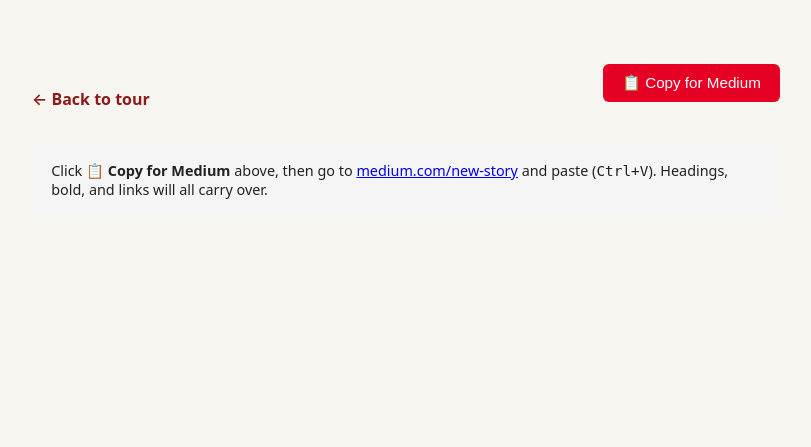
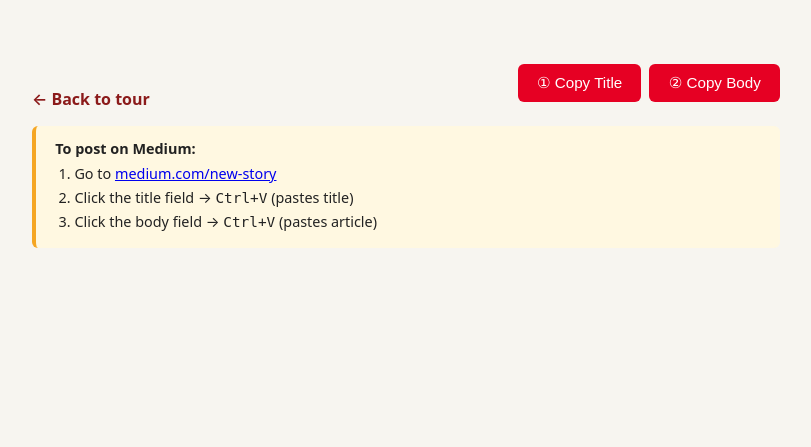
Before and after one commit to p32nicky/londoncsv, a FastAPI app: template app/templates/article.html in a window 1280 px wide. Shown: the part 61-508 px from the top of the page, without its empty margins (234-1045 px from the left). Run offline with FastAPI, Linux system fonts and the light colour scheme; the template is opened without the code that fills it, so the values that code supplies are empty.

Commit message:
fix: split title/body copy buttons, fix hashtag stop words, fix spacing

```diff
--- a/app/templates/article.html
+++ b/app/templates/article.html
@@ -4,7 +4,19 @@
 <div class="article-page">
   <div class="article-actions">
     <a href="/tour/{{ t.slug }}" class="back-link">← Back to tour</a>
-    <button onclick="copyArticle()" class="btn-copy">📋 Copy for Medium</button>
+    <div class="copy-btns">
+      <button onclick="copyTitle()" class="btn-copy btn-title">① Copy Title</button>
+      <button onclick="copyBody()" class="btn-copy">② Copy Body</button>
+    </div>
+  </div>
+
+  <div class="medium-steps">
+    <strong>To post on Medium:</strong>
+    <ol>
+      <li>Go to <a href="https://medium.com/new-story" target="_blank">medium.com/new-story</a></li>
+      <li>Click the title field → <kbd>Ctrl+V</kbd> (pastes title)</li>
+      <li>Click the body field → <kbd>Ctrl+V</kbd> (pastes article)</li>
+    </ol>
   </div>
 
   <article id="article-body">
@@ -13,47 +25,57 @@
     {% endif %}
     {{ article_html | safe }}
   </article>
-
-  <div class="article-meta">
-    <p>Click <strong>📋 Copy for Medium</strong> above, then go to <a href="https://medium.com/new-story" target="_blank">medium.com/new-story</a> and paste (<kbd>Ctrl+V</kbd>). Headings, bold, and links will all carry over.</p>
-  </div>
 </div>
 
 <style>
 .article-page { max-width: 780px; margin: 0 auto; padding: 2rem 1rem; }
 .article-hero { width: 100%; border-radius: 12px; margin-bottom: 2rem; max-height: 400px; object-fit: cover; }
-.article-actions { display: flex; justify-content: space-between; align-items: center; margin-bottom: 2rem; }
+.article-actions { display: flex; justify-content: space-between; align-items: center; margin-bottom: 1rem; }
+.copy-btns { display: flex; gap: 0.5rem; }
 .btn-copy { background: #e60023; color: #fff; border: none; padding: 0.6rem 1.2rem; border-radius: 6px; cursor: pointer; font-size: 0.95rem; }
 .btn-copy:hover { background: #c0001d; }
+.medium-steps { background: #fff8e1; border-left: 4px solid #f5a623; padding: 0.8rem 1.2rem; border-radius: 6px; margin-bottom: 1.5rem; font-size: 0.9rem; }
+.medium-steps ol { margin: 0.4rem 0 0 1.2rem; padding: 0; }
+.medium-steps li { margin-bottom: 0.3rem; }
 .article-body h1 { font-size: 2rem; margin-bottom: 1rem; line-height: 1.3; }
 .article-body h2 { font-size: 1.4rem; margin: 2rem 0 0.8rem; color: #333; }
 .article-body p { line-height: 1.8; margin-bottom: 1rem; color: #444; }
 .article-body strong { color: #111; }
 .article-body hr { margin: 2rem 0; border: none; border-top: 2px solid #eee; }
-.article-body .hashtags { color: #1da1f2; font-size: 0.95rem; line-height: 2; }
+.article-body .hashtags { color: #1da1f2; font-size: 0.9rem; line-height: 1.6; margin-top: 1rem; }
 .article-meta { background: #f5f5f5; border-radius: 8px; padding: 1.2rem; margin-top: 2rem; font-size: 0.9rem; }
 .article-meta code { background: #e0e0e0; padding: 2px 6px; border-radius: 4px; font-size: 0.85rem; }
 </style>
 
 <script>
-async function copyArticle() {
+async function copyTitle() {
+  const h1 = document.querySelector('#article-body h1');
+  const title = h1 ? h1.innerText : document.title;
+  await navigator.clipboard.writeText(title);
+  const btn = document.querySelector('.btn-title');
+  btn.textContent = '✅ Title Copied!';
+  setTimeout(() => btn.textContent = '① Copy Title', 2000);
+}
+
+async function copyBody() {
   const body = document.getElementById('article-body');
-  const btn = document.querySelector('.btn-copy');
+  // Clone and remove h1 (Medium has its own title field)
+  const clone = body.cloneNode(true);
+  const h1 = clone.querySelector('h1');
+  if (h1) h1.remove();
+  const btn = document.querySelector('.btn-copy:not(.btn-title)');
   try {
-    const html = body.innerHTML;
-    const text = body.innerText;
     const item = new ClipboardItem({
-      'text/html': new Blob([html], { type: 'text/html' }),
-      'text/plain': new Blob([text], { type: 'text/plain' }),
+      'text/html': new Blob([clone.innerHTML], { type: 'text/html' }),
+      'text/plain': new Blob([clone.innerText], { type: 'text/plain' }),
     });
     await navigator.clipboard.write([item]);
-    btn.textContent = '✅ Copied!';
+    btn.textContent = '✅ Body Copied!';
   } catch(e) {
-    // fallback: plain text
-    await navigator.clipboard.writeText(body.innerText);
+    await navigator.clipboard.writeText(clone.innerText);
     btn.textContent = '✅ Copied (plain)!';
   }
-  setTimeout(() => btn.textContent = '📋 Copy for Medium', 2500);
+  setTimeout(() => btn.textContent = '② Copy Body', 2000);
 }
 </script>
 {% endblock %}
```
Also changed, not shown: app/web.py (+5 -2 lines).
